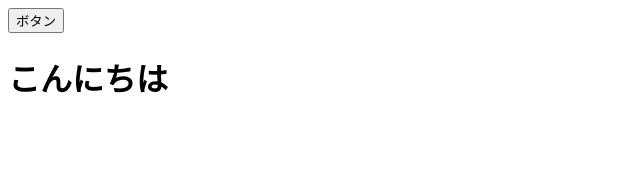
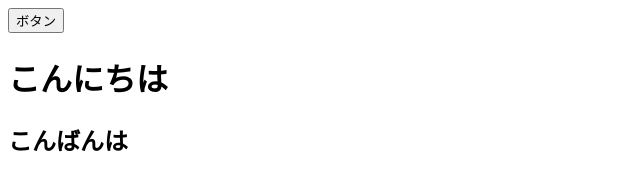
Before and after one commit to nakashi-T/git_test_20191207, a plain HTML site: page index.html in a window 1280 px wide. Shown: the whole page, without its empty margins (0-640 px from the left). Drawn offline with Linux system fonts and the light colour scheme.

Commit message:
<initial commit>

```diff
--- a/index.html
+++ b/index.html
@@ -7,5 +7,6 @@
   <body>
     <button>ボタン</button>
         <h1>こんにちは</h1>
-  </body>
+        <h2>こんばんは</h2>
+      </body>
 </html>
```
